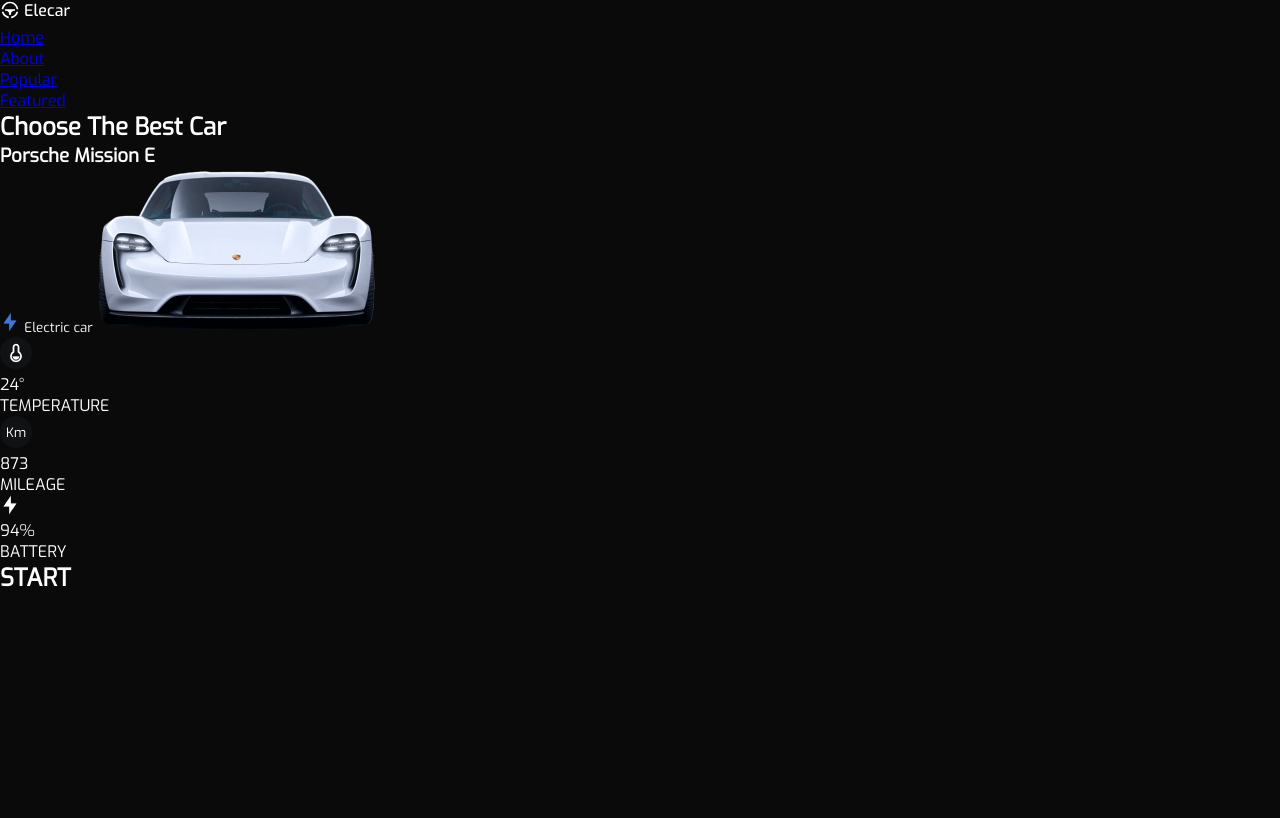
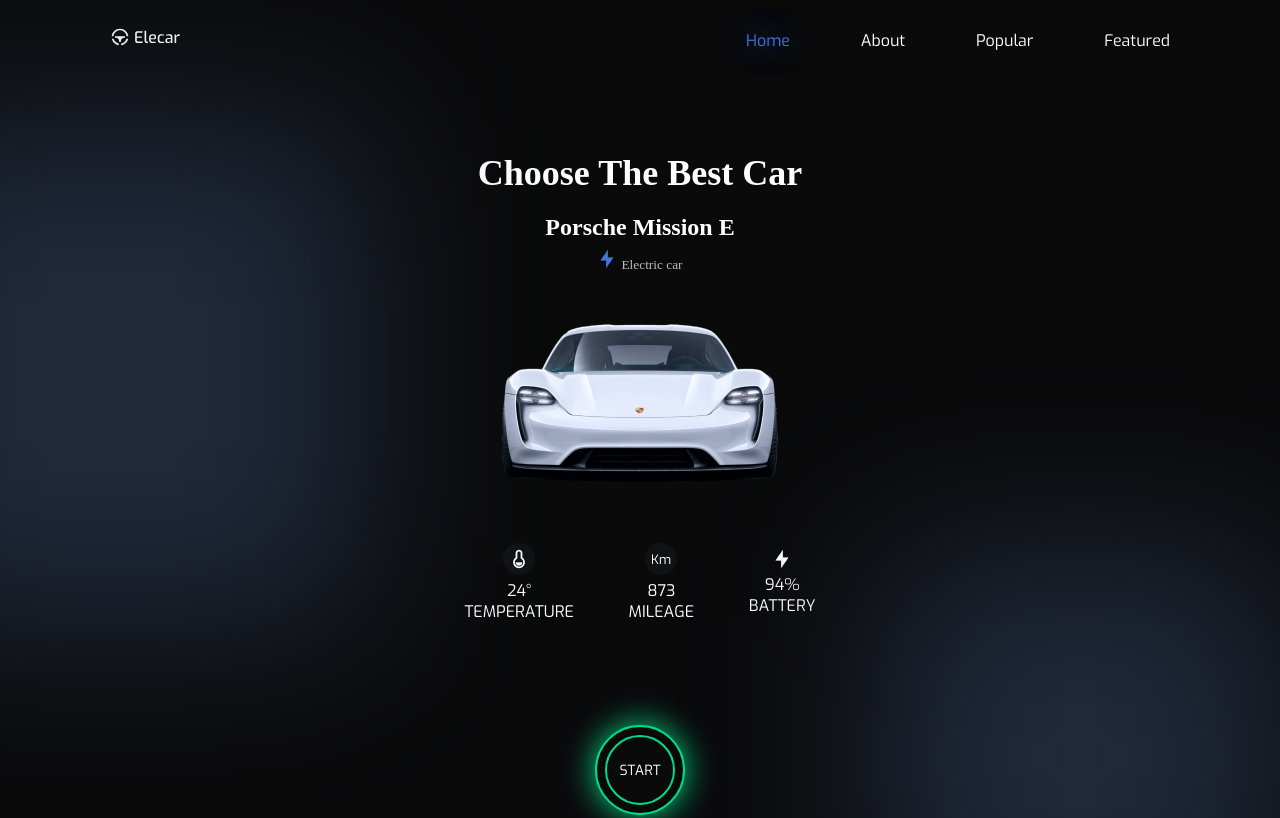
Before and after one commit to Jamalov07/Responsive-car, a plain HTML site: page index.html in a window 1280 px wide. Shown: the top 818 px of the page. Drawn offline with Linux system fonts and the light colour scheme.

Commit message:
added css for intro section

```diff
--- a/index.html
+++ b/index.html
@@ -20,7 +20,7 @@
           </a>
           <ul class="nav__list">
             <li class="nav__list--item">
-              <a href="#" class="nav__list--item-link">Home</a>
+              <a href="#" class="nav__list--item-link active">Home</a>
             </li>
             <li class="nav__list--item">
               <a href="#" class="nav__list--item-link">About</a>
@@ -56,7 +56,7 @@
               class="intro__car"
             />
 
-            <div class="intr__info">
+            <div class="intro__info">
               <div class="intro__info--item">
                 <img src="./images/graduskatta.png" alt="" />
                 <p class="text">24°</p>
@@ -74,16 +74,14 @@
                 <p class="text">94%</p>
                 <p class="info__text">BATTERY</p>
               </div>
-
-              <div class="intr__start">
-                <h2>START</h2>
-              </div>
+            </div>
+            <div class="intro__start">
+              <h2>START</h2>
             </div>
           </div>
         </div>
       </section>
-<!-- intro section end -->
-
+      <!-- intro section end -->
     </main>
   </body>
 </html>
--- a/styles/style.css
+++ b/styles/style.css
@@ -18,4 +18,160 @@
 body {
   font-family: "Exo regular";
   color: var(--text-main-color);
+  overflow-x: hidden;
 }
+
+.container {
+  max-width: 1100px;
+  margin: 0px auto;
+  padding: 0px 20px;
+}
+
+/* -------------------- header started ------------------------------------------------------ */
+
+header {
+  width: 100%;
+  height: auto;
+  background-color: transparent;
+}
+
+.nav {
+  display: flex;
+  justify-content: space-between;
+  align-items: center;
+  height: 80px;
+}
+
+.nav__list {
+  display: flex;
+  justify-content: space-between;
+  width: 40%;
+}
+
+.nav__list--item {
+  list-style-type: none;
+}
+
+.nav__list--item-link {
+  text-decoration: none;
+  color: var(--text-main-color);
+}
+
+.active {
+  color: var(--btn-bg-color-hover);
+  text-shadow: 0px 0px 32px #346dda;
+}
+
+.nav__list--item-link:hover {
+  color: var(--icon-color);
+}
+
+/* -------------------- header finished ------------------------------------------------------ */
+
+.intro {
+  width: 100%;
+  height: auto;
+  position: relative;
+  /* background-color:#ffffff */
+}
+
+.wrapper {
+  text-align: center;
+}
+
+.intro__title {
+  font-family: "Echo semibolt";
+  font-style: normal;
+  font-weight: 600;
+  font-size: 36px;
+  margin-top: 72px;
+}
+
+.intro__subtitle {
+  font-family: "Echo semibolt";
+  font-style: normal;
+  font-weight: 600;
+  font-size: 24px;
+  margin-top: 20px;
+}
+
+.wrapper span {
+  font-family: "Echo regular";
+  font-style: normal;
+  font-weight: 400;
+  font-size: 16px;
+  margin-top: 8px;
+  display: block;
+  color: var(--icon-color);
+}
+
+.intro__car {
+  margin-top: 48px;
+}
+
+.intro__info {
+  width: 406px;
+  display: flex;
+  justify-content: space-around;
+  align-items: center;
+  margin: 40px auto;
+  height: 104px;
+}
+
+.intro__start {
+  width: 90px;
+  height: 90px;
+  font-style: normal;
+  font-weight: 500;
+  font-size: 14px;
+  margin: 91px auto;
+  border-radius: 50%;
+  cursor: pointer;
+  display: flex;
+  align-items: center;
+  justify-content: center;
+  border: 2px solid #02db8a;
+  filter: drop-shadow(0px 0px 16px #02db8a);
+}
+
+.intro__start h2 {
+  border: 2px solid #02db8a;
+  /* filter: drop-shadow(0px 0px 16px #02db8a); */
+  width: 70px;
+  height: 70px;
+  font-size: 14px;
+  border-radius: 50%;
+  font-weight: 500;
+  display: flex;
+  justify-content: center;
+  align-items: center;
+}
+
+.intro__start:hover h2 {
+  filter: drop-shadow(0px 0px 16px #02db8a);
+}
+
+.intro::before {
+  content: "";
+  position: absolute;
+  width: 500px;
+  height: 500px;
+  left: -138px;
+  top: -28px;
+
+  background: rgba(55, 74, 109, 0.5);
+  filter: blur(90px);
+}
+
+.intro::after {
+  content: "";
+  display: block;
+  position: absolute;
+  width: 400px;
+  height: 400px;
+  right: 0;
+  top: 404px;
+
+  background: rgba(55, 74, 109, 0.5);
+  filter: blur(90px);
+}
```
